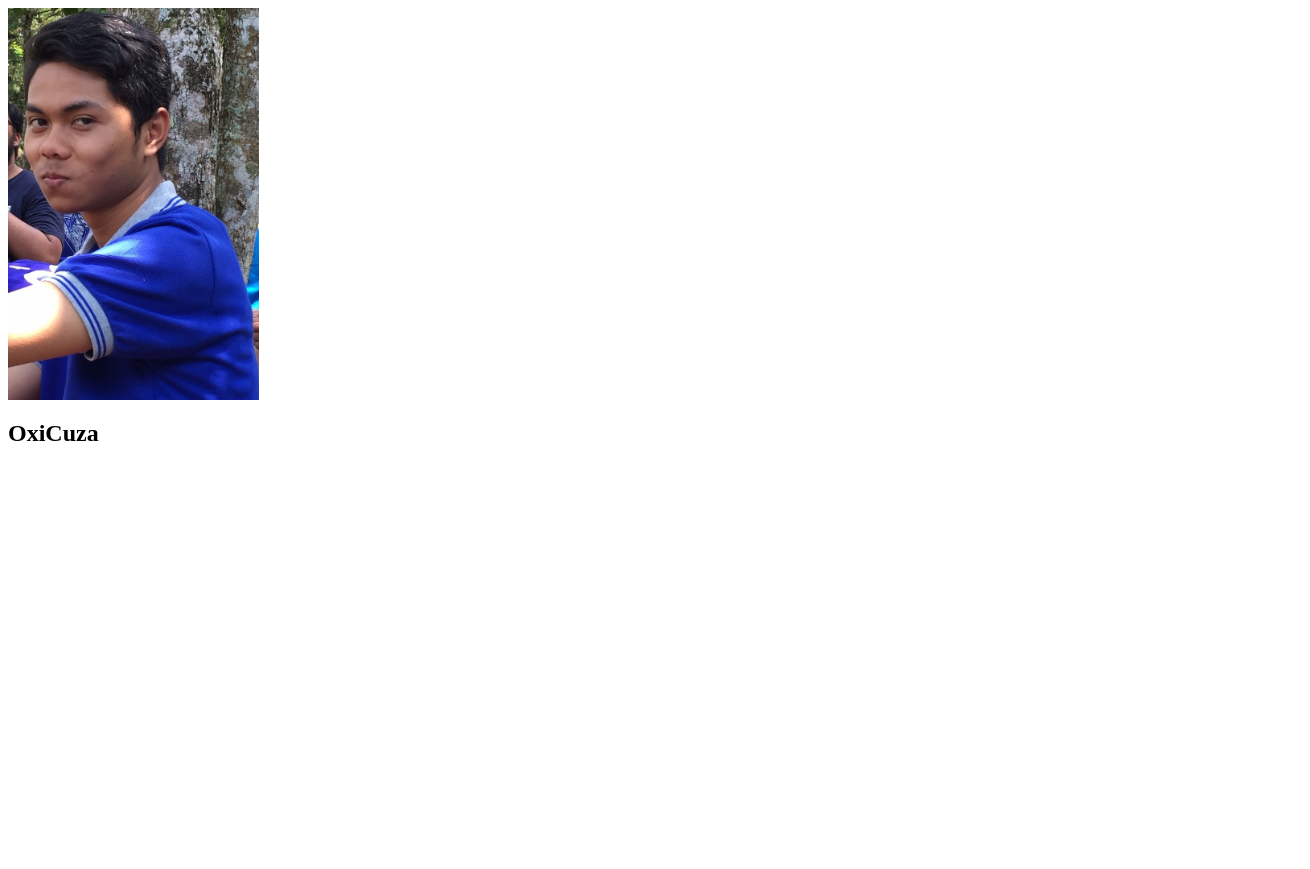
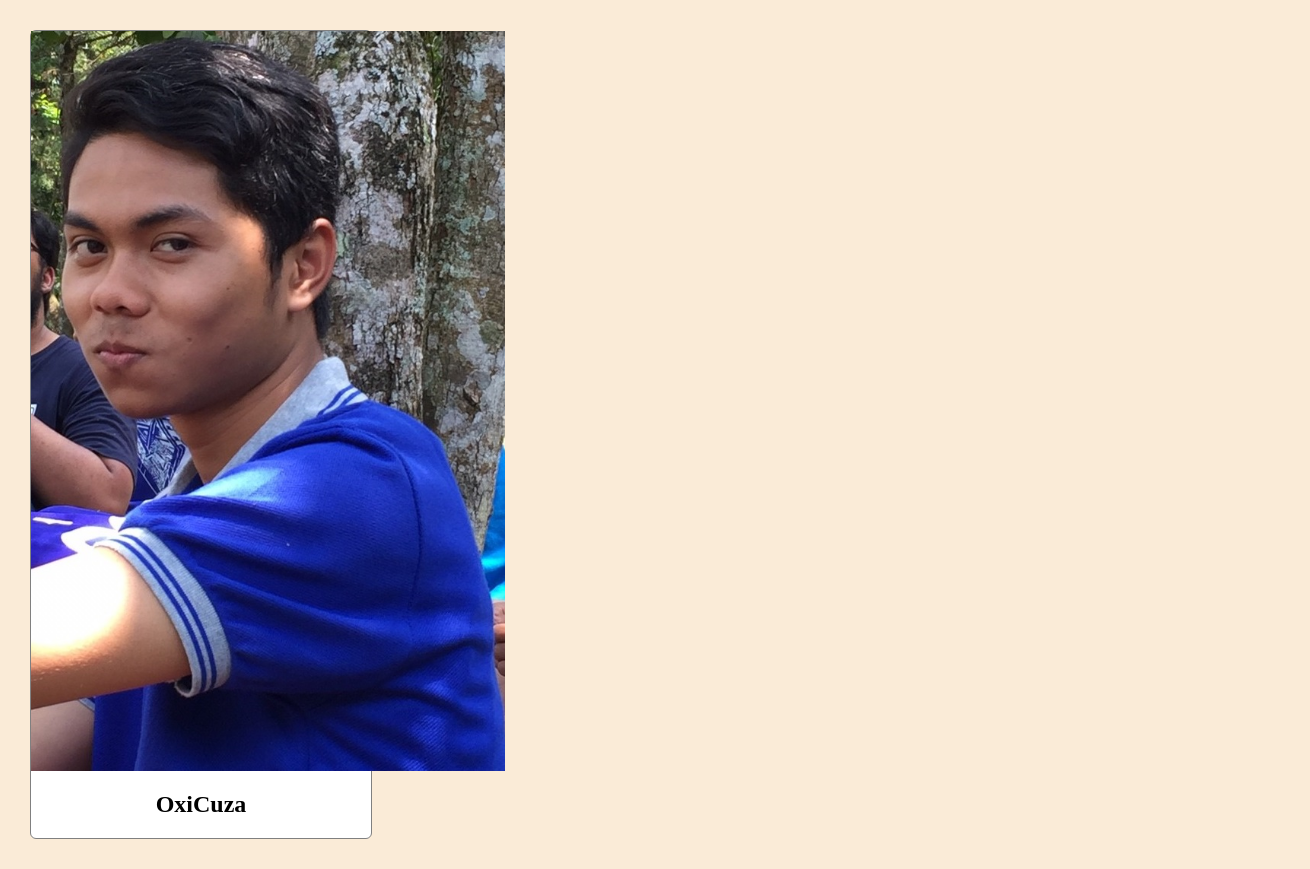
Before and after one commit to OxiCuza/latihan-git, a plain HTML site: page index.html in a window 1280 px wide. Shown: the whole page, 1310 px wide, since content can reach past the window. Before the commit the page ends 800 px from the top, so only its background shows below. Drawn offline with Linux system fonts and the light colour scheme.

Commit message:
added initial style.css to style the profile

```diff
--- a/index.html
+++ b/index.html
@@ -4,10 +4,11 @@
     <meta name="viewport" content="width=device-width, initial-scale=1.0">
     <meta http-equiv="X-UA-Compatible" content="ie=edge">
     <title>Document</title>
+    <link rel="stylesheet" href="style.css">
 </head>
 <body>
     <div id="profile-container">
-        <img id="profile-image" src="images/oxicuza.jpg" alt="profile image" style="height: 50%;" />
+        <img id="profile-image" src="images/oxicuza.jpg" alt="profile image" />
         <h2 id="profile-name">OxiCuza</h2>
      </div>
 </body>
--- /dev/null
+++ b/style.css
@@ -0,0 +1,21 @@
+body {
+    width: 100%;
+    margin: 30px;
+    background-color: antiquewhite;
+ }
+
+ #profile-container{
+    max-width: 340px;
+    background-color: white;
+    border: 1px solid gray;
+    border-radius: 6px;
+ }
+
+ #profile-image{
+    width: auto;
+    height: 100%;
+ }
+
+ #profile-name{
+    text-align: center;
+ }
```
